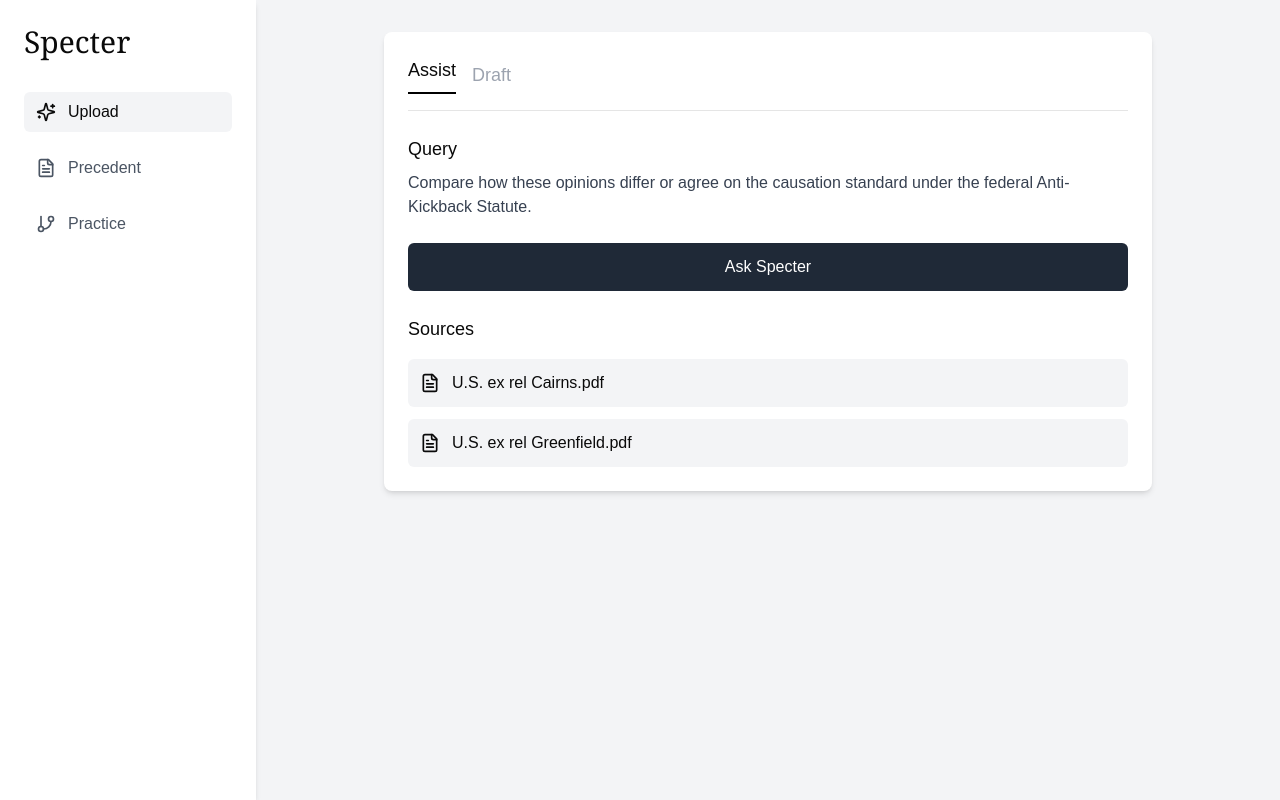
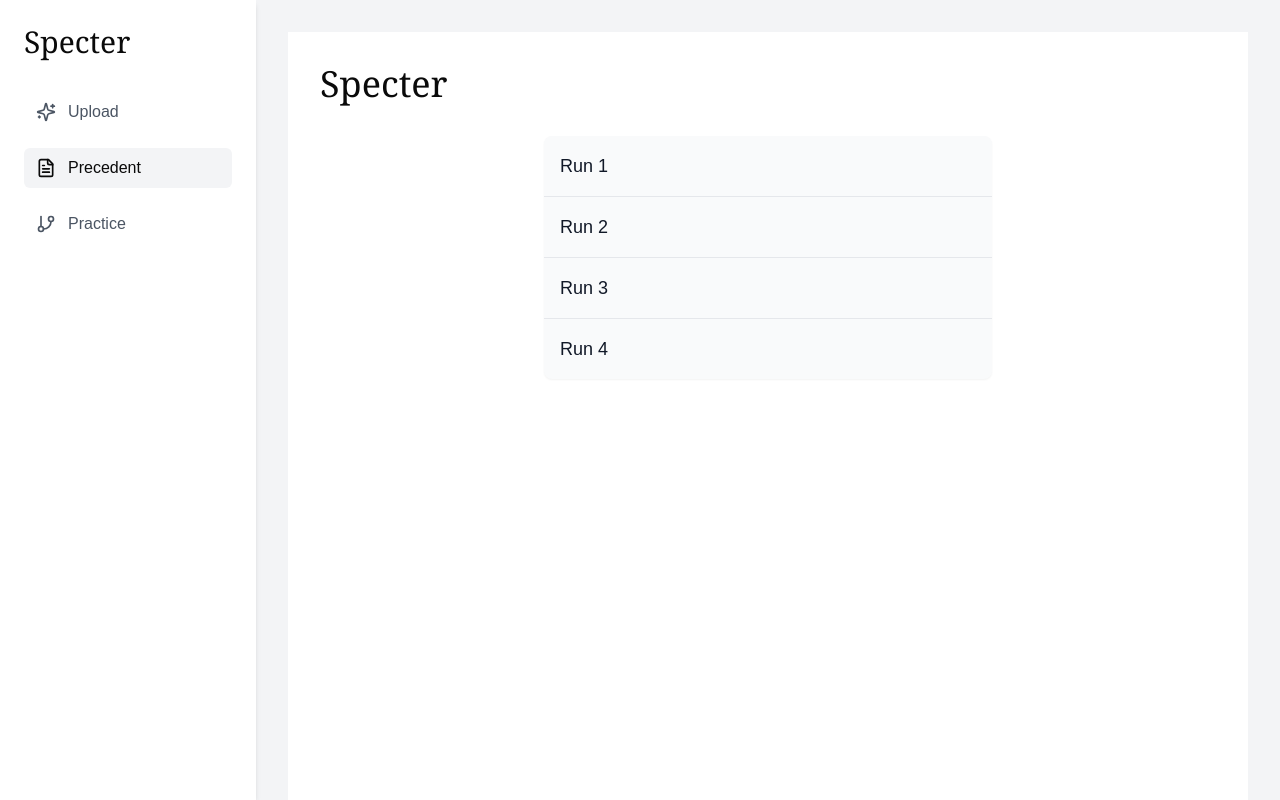
Before and after one commit to akshgarg7/Specter, a Next.js app in the folder UI/specter/: page / in a window 1280 px wide. Both pictures are taken after a click on the link "Precedent". Built offline with nearby package versions, Linux system fonts and the light colour scheme.

Commit message:
functional ui

```diff
--- a/UI/specter/components/harvey-ui.tsx
+++ b/UI/specter/components/harvey-ui.tsx
@@ -1,15 +1,23 @@
 'use client'
 
-import React from "react"
+import React, { useState } from "react"
 import { Sparkles, FileText, Lock, GitBranch } from "lucide-react"
+import { Separator } from "@/components/ui/separator"
 
 export function SpecterUi() {
+  const [activePanel, setActivePanel] = useState(''); // State to track the active panel
+
   const handlePracticeClick = () => {
+    setActivePanel('Practice');
     window.location.href = 'https://playground.outspeed.com/';
   };
 
   const handleAskSpecterClick = () => {
     document.getElementById('fileUpload').click();
+  };
+
+  const handlePrecedentClick = () => {
+    setActivePanel('Precedent');
   };
 
   return (
@@ -18,15 +26,15 @@
       <div className="w-64 bg-white p-6 shadow-md">
         <h1 className="text-3xl font-serif mb-8">Specter</h1>
         <nav className="space-y-4">
-          <a href="#" className="flex items-center space-x-3 px-3 py-2 bg-gray-100 rounded-md">
+          <a href="#" className={`flex items-center space-x-3 px-3 py-2 rounded-md ${activePanel === 'Upload' ? 'bg-gray-100' : 'text-gray-600 hover:bg-gray-100'}`}>
             <Sparkles className="w-5 h-5" />
             <span className="font-medium">Upload</span>
           </a>
-          <a href="#" className="flex items-center space-x-3 px-3 py-2 text-gray-600 hover:bg-gray-100 rounded-md">
+          <a href="#" onClick={handlePrecedentClick} className={`flex items-center space-x-3 px-3 py-2 rounded-md ${activePanel === 'Precedent' ? 'bg-gray-100' : 'text-gray-600 hover:bg-gray-100'}`}>
             <FileText className="w-5 h-5" />
             <span>Precedent</span>
           </a>
-          <a href="#" onClick={handlePracticeClick} className="flex items-center space-x-3 px-3 py-2 text-gray-600 hover:bg-gray-100 rounded-md">
+          <a href="#" onClick={handlePracticeClick} className={`flex items-center space-x-3 px-3 py-2 rounded-md ${activePanel === 'Practice' ? 'bg-gray-100' : 'text-gray-600 hover:bg-gray-100'}`}>
             <GitBranch className="w-5 h-5" />
             <span>Practice</span>
           </a>
@@ -35,6 +43,20 @@
 
       {/* Main content */}
       <div className="flex-1 p-8 overflow-auto">
+        {activePanel === 'Precedent' ? (
+          <div className="min-h-screen bg-white p-8">
+            <h1 className="text-4xl font-serif mb-8">Specter</h1>
+            <div className="max-w-md mx-auto bg-gray-50 rounded-lg shadow-sm">
+              <ul className="divide-y divide-gray-200">
+                {["Run 1", "Run 2", "Run 3", "Run 4"].map((run, index) => (
+                  <li key={index} className="p-4">
+                    <span className="text-lg text-gray-900">{run}</span>
+                  </li>
+                ))}
+              </ul>
+            </div>
+          </div>
+        ) : (
           <div className="bg-white rounded-lg shadow-md p-6 max-w-3xl mx-auto">
             <div className="border-b pb-4 mb-6">
               <div className="flex space-x-4">
@@ -69,6 +91,7 @@
               </div>
             </div>
           </div>
+        )}
       </div>
     </div>
   )
```
Lines whose indentation alone changed are shown as unchanged.
